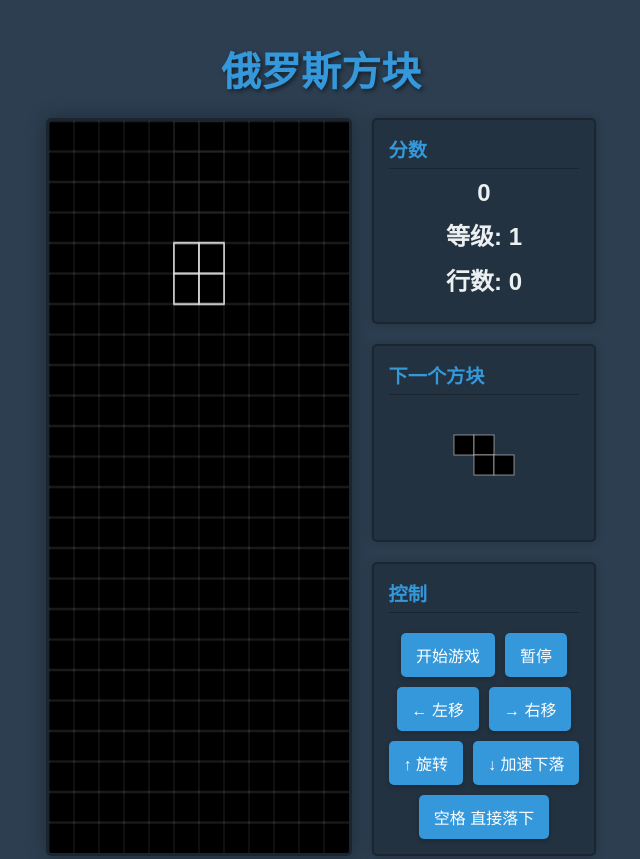
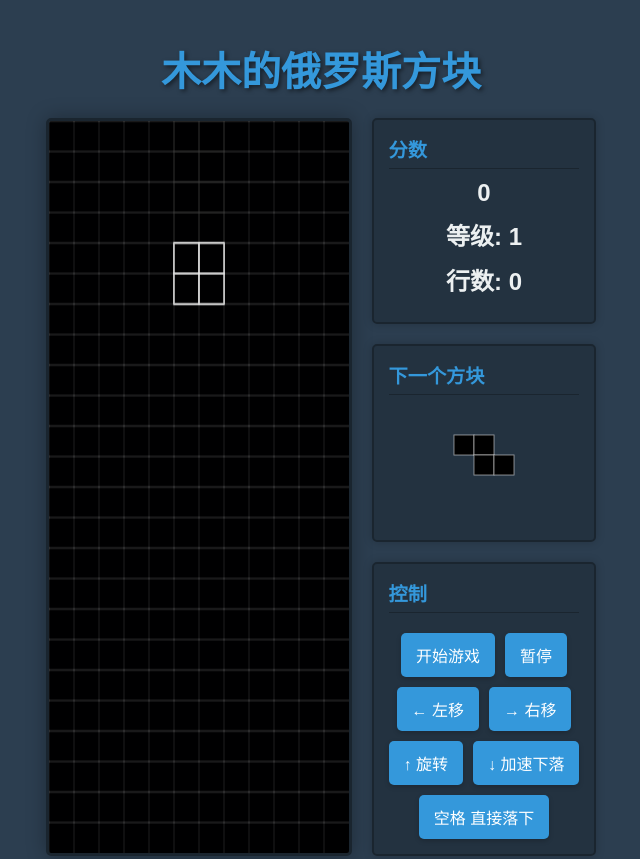
Before and after one commit to felixysz/felixysz.github.io, a plain HTML site: page index.html in a window 1280 px wide. Shown: the top 859 px of the page, without its empty margins (319-959 px from the left). Drawn offline with Linux system fonts and the light colour scheme.

Commit message:
Update index.html

```diff
--- a/index.html
+++ b/index.html
@@ -3,7 +3,7 @@
 <head>
     <meta charset="UTF-8">
     <meta name="viewport" content="width=device-width, initial-scale=1.0">
-    <title>俄罗斯方块</title>
+    <title>木木的俄罗斯方块</title>
     <style>
         :root {
             --primary-color: #3498db;
@@ -284,7 +284,7 @@
     </style>
 </head>
 <body>
-    <h1>俄罗斯方块</h1>
+    <h1>木木的俄罗斯方块</h1>
 
     <div class="game-container">
         <canvas id="board" class="game-board" width="300" height="600"></canvas>
```
